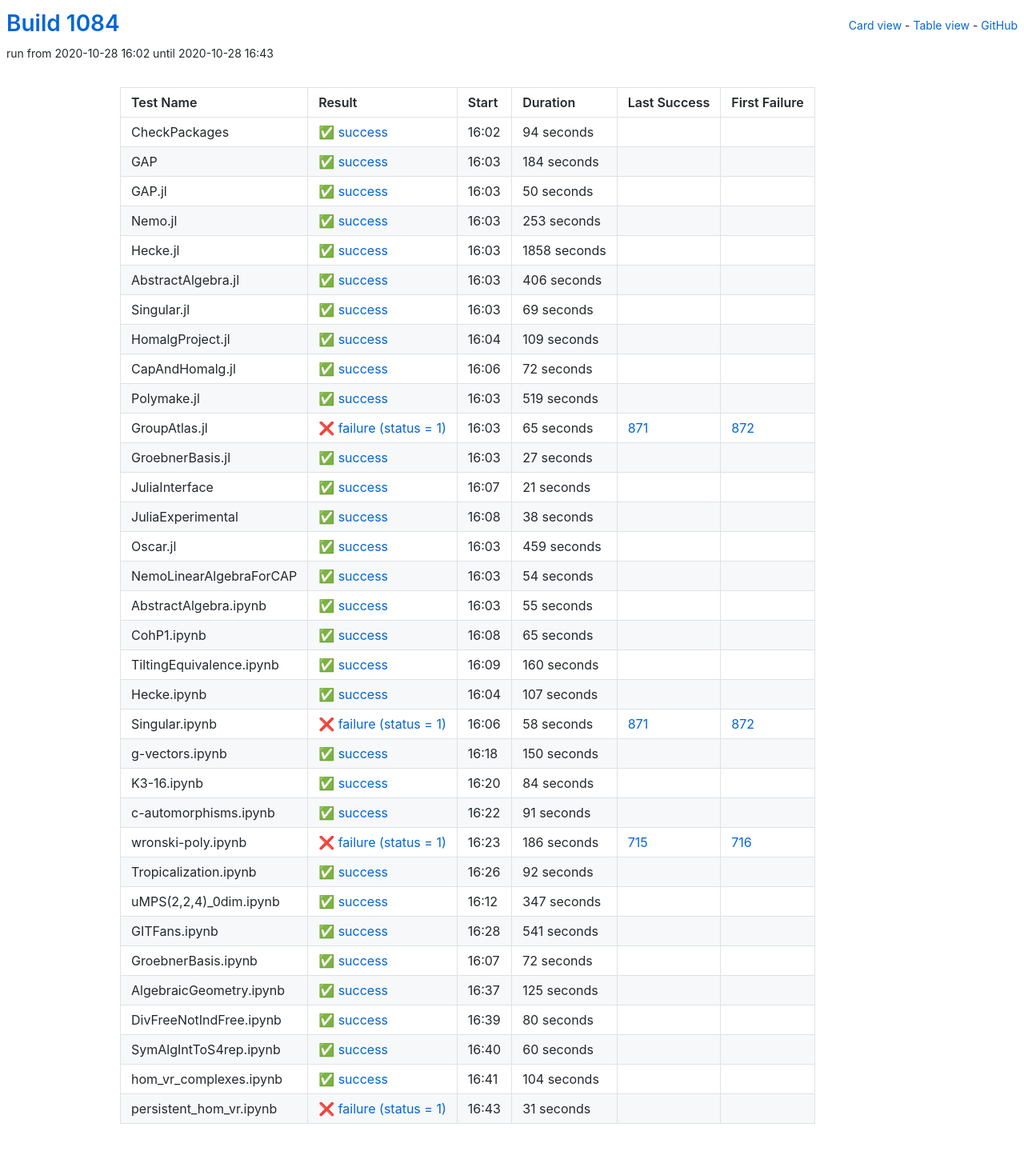
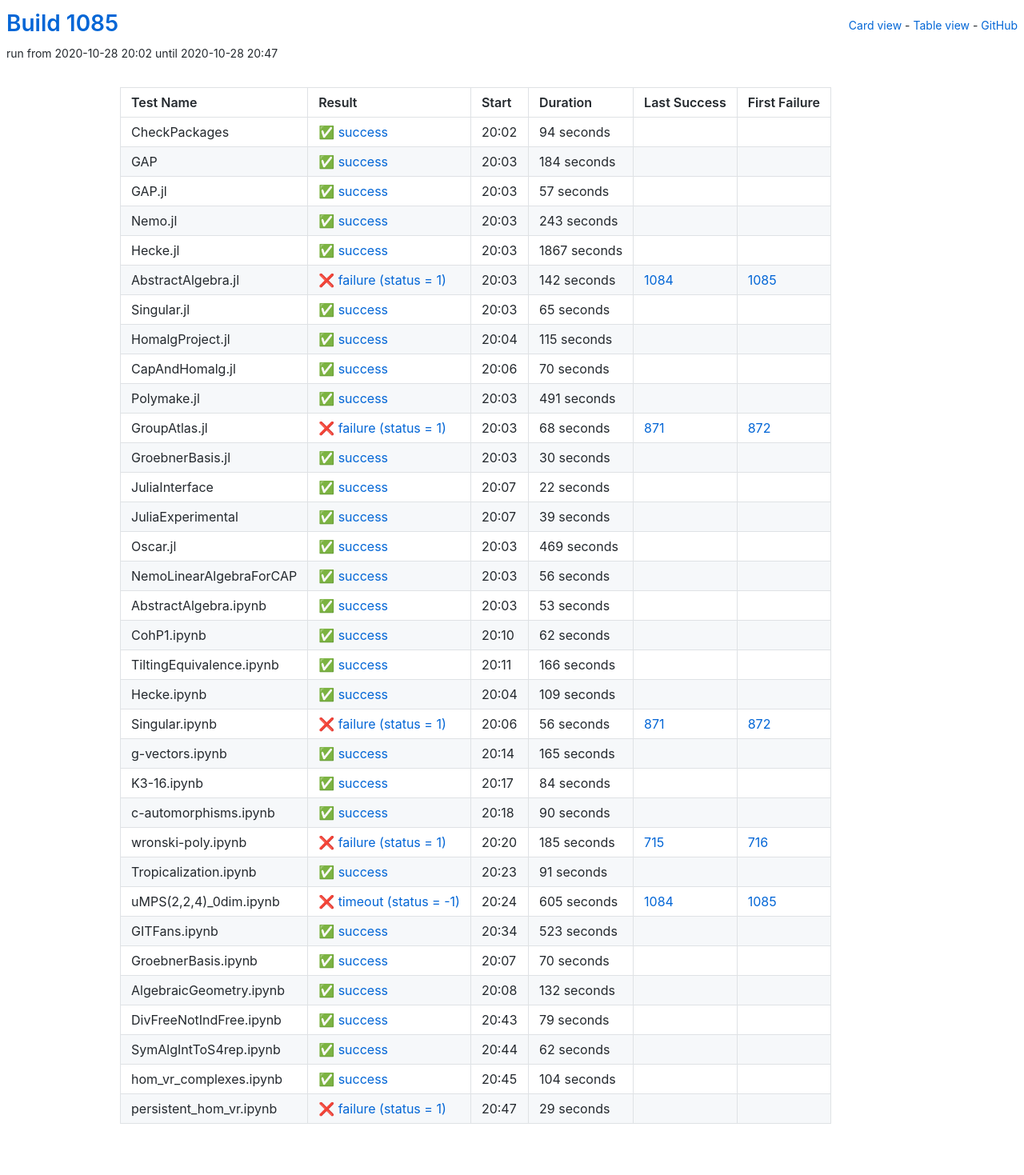
Before and after one commit to oscar-system/oscar-ci-status-stable, a Jekyll site: the page built from table.html, in a window 1280 px wide. Shown: the whole page at 80% size. Built offline with Jekyll 4.4.1, drawn with Linux system fonts in a browser that asks for light colours.

Commit message:
Build #1085

```diff
--- a/_data/ci.yml
+++ b/_data/ci.yml
@@ -1,6 +1,6 @@
 ---
-build: 1084
-build_url: https://oscarci.mathematik.uni-kl.de/job/oscar-stable/1084/
+build: 1085
+build_url: https://oscarci.mathematik.uni-kl.de/job/oscar-stable/1085/
 job: oscar-stable
 organization: oscar-system
 repo: oscar-ci-status-stable
@@ -8,8 +8,8 @@ repourl: https://github.com/oscar-system/oscar-ci-status-stable
 tests:
 - name: CheckPackages
   id: checkpackages
-  log: https://oscarci.mathematik.uni-kl.de/job/oscar-stable/1084/artifact/logs/build-1084/CheckPackages.log
-  start: 2020-10-28 16:02
+  log: https://oscarci.mathematik.uni-kl.de/job/oscar-stable/1085/artifact/logs/build-1085/CheckPackages.log
+  start: 2020-10-28 20:02
   success: true
   exitcode: 0
   status: success
@@ -20,8 +20,8 @@ tests:
   first_failure_url:
 - name: GAP
   id: gap
-  log: https://oscarci.mathematik.uni-kl.de/job/oscar-stable/1084/artifact/logs/build-1084/GAP.log
-  start: 2020-10-28 16:03
+  log: https://oscarci.mathematik.uni-kl.de/job/oscar-stable/1085/artifact/logs/build-1085/GAP.log
+  start: 2020-10-28 20:03
   success: true
   exitcode: 0
   status: success
@@ -32,68 +32,212 @@ tests:
   first_failure_url:
 - name: GAP.jl
   id: gap-jl
-  log: https://oscarci.mathematik.uni-kl.de/job/oscar-stable/1084/artifact/logs/build-1084/GAP.jl.log
-  start: 2020-10-28 16:03
+  log: https://oscarci.mathematik.uni-kl.de/job/oscar-stable/1085/artifact/logs/build-1085/GAP.jl.log
+  start: 2020-10-28 20:03
   success: true
   exitcode: 0
   status: success
-  duration: 50
+  duration: 57
   last_success: false
   last_success_url:
   first_failure: false
   first_failure_url:
 - name: Nemo.jl
   id: nemo-jl
-  log: https://oscarci.mathematik.uni-kl.de/job/oscar-stable/1084/artifact/logs/build-1084/Nemo.jl.log
-  start: 2020-10-28 16:03
+  log: https://oscarci.mathematik.uni-kl.de/job/oscar-stable/1085/artifact/logs/build-1085/Nemo.jl.log
+  start: 2020-10-28 20:03
   success: true
   exitcode: 0
   status: success
-  duration: 253
+  duration: 243
   last_success: false
   last_success_url:
   first_failure: false
   first_failure_url:
 - name: Hecke.jl
   id: hecke-jl
-  log: https://oscarci.mathematik.uni-kl.de/job/oscar-stable/1084/artifact/logs/build-1084/Hecke.jl.log
-  start: 2020-10-28 16:03
+  log: https://oscarci.mathematik.uni-kl.de/job/oscar-stable/1085/artifact/logs/build-1085/Hecke.jl.log
+  start: 2020-10-28 20:03
   success: true
   exitcode: 0
   status: success
-  duration: 1858
+  duration: 1867
   last_success: false
   last_success_url:
   first_failure: false
   first_failure_url:
 - name: AbstractAlgebra.jl
   id: abstractalgebra-jl
-  log: https://oscarci.mathematik.uni-kl.de/job/oscar-stable/1084/artifact/logs/build-1084/AbstractAlgebra.jl.log
-  start: 2020-10-28 16:03
+  log: https://oscarci.mathematik.uni-kl.de/job/oscar-stable/1085/artifact/logs/build-1085/AbstractAlgebra.jl.log
+  start: 2020-10-28 20:03
+  success: false
+  exitcode: 1
+  status: failure
+  duration: 142
+  last_success: 1084
+  last_success_url: https://oscarci.mathematik.uni-kl.de/job/oscar-stable/1084/
+  first_failure: 1085
+  first_failure_url: https://oscarci.mathematik.uni-kl.de/job/oscar-stable/1085/
+- name: Singular.jl
+  id: singular-jl
+  log: https://oscarci.mathematik.uni-kl.de/job/oscar-stable/1085/artifact/logs/build-1085/Singular.jl.log
+  start: 2020-10-28 20:03
   success: true
   exitcode: 0
   status: success
-  duration: 406
-  last_success: false
-  last_success_url:
-  first_failure: false
-  first_failure_url:
-- name: Singular.jl
-  id: singular-jl
-  log: https://oscarci.mathematik.uni-kl.de/job/oscar-stable/1084/artifact/logs/build-1084/Singular.jl.log
-  start: 2020-10-28 16:03
-  success: true
-  exitcode: 0
-  status: success
-  duration: 69
+  duration: 65
   last_success: false
   last_success_url:
   first_failure: false
   first_failure_url:
 - name: HomalgProject.jl
   id: homalgproject-jl
-  log: https://oscarci.mathematik.uni-kl.de/job/oscar-stable/1084/artifact/logs/build-1084/HomalgProject.jl.log
-  start: 2020-10-28 16:04
+  log: https://oscarci.mathematik.uni-kl.de/job/oscar-stable/1085/artifact/logs/build-1085/HomalgProject.jl.log
+  start: 2020-10-28 20:04
+  success: true
+  exitcode: 0
+  status: success
+  duration: 115
+  last_success: false
+  last_success_url:
+  first_failure: false
+  first_failure_url:
+- name: CapAndHomalg.jl
+  id: capandhomalg-jl
+  log: https://oscarci.mathematik.uni-kl.de/job/oscar-stable/1085/artifact/logs/build-1085/CapAndHomalg.jl.log
+  start: 2020-10-28 20:06
+  success: true
+  exitcode: 0
+  status: success
+  duration: 70
+  last_success: false
+  last_success_url:
+  first_failure: false
+  first_failure_url:
+- name: Polymake.jl
+  id: polymake-jl
+  log: https://oscarci.mathematik.uni-kl.de/job/oscar-stable/1085/artifact/logs/build-1085/Polymake.jl.log
+  start: 2020-10-28 20:03
+  success: true
+  exitcode: 0
+  status: success
+  duration: 491
+  last_success: false
+  last_success_url:
+  first_failure: false
+  first_failure_url:
+- name: GroupAtlas.jl
+  id: groupatlas-jl
+  log: https://oscarci.mathematik.uni-kl.de/job/oscar-stable/1085/artifact/logs/build-1085/GroupAtlas.jl.log
+  start: 2020-10-28 20:03
+  success: false
+  exitcode: 1
+  status: failure
+  duration: 68
+  last_success: 871
+  last_success_url: https://oscarci.mathematik.uni-kl.de/job/oscar-stable/871/
+  first_failure: 872
+  first_failure_url: https://oscarci.mathematik.uni-kl.de/job/oscar-stable/872/
+- name: GroebnerBasis.jl
+  id: groebnerbasis-jl
+  log: https://oscarci.mathematik.uni-kl.de/job/oscar-stable/1085/artifact/logs/build-1085/GroebnerBasis.jl.log
+  start: 2020-10-28 20:03
+  success: true
+  exitcode: 0
+  status: success
+  duration: 30
+  last_success: false
+  last_success_url:
+  first_failure: false
+  first_failure_url:
+- name: JuliaInterface
+  id: juliainterface
+  log: https://oscarci.mathematik.uni-kl.de/job/oscar-stable/1085/artifact/logs/build-1085/JuliaInterface.log
+  start: 2020-10-28 20:07
+  success: true
+  exitcode: 0
+  status: success
+  duration: 22
+  last_success: false
+  last_success_url:
+  first_failure: false
+  first_failure_url:
+- name: JuliaExperimental
+  id: juliaexperimental
+  log: https://oscarci.mathematik.uni-kl.de/job/oscar-stable/1085/artifact/logs/build-1085/JuliaExperimental.log
+  start: 2020-10-28 20:07
+  success: true
+  exitcode: 0
+  status: success
+  duration: 39
+  last_success: false
+  last_success_url:
+  first_failure: false
+  first_failure_url:
+- name: Oscar.jl
+  id: oscar-jl
+  log: https://oscarci.mathematik.uni-kl.de/job/oscar-stable/1085/artifact/logs/build-1085/Oscar.jl.log
+  start: 2020-10-28 20:03
+  success: true
+  exitcode: 0
+  status: success
+  duration: 469
+  last_success: false
+  last_success_url:
+  first_failure: false
+  first_failure_url:
+- name: NemoLinearAlgebraForCAP
+  id: nemolinearalgebraforcap
+  log: https://oscarci.mathematik.uni-kl.de/job/oscar-stable/1085/artifact/logs/build-1085/NemoLinearAlgebraForCAP.log
+  start: 2020-10-28 20:03
+  success: true
+  exitcode: 0
+  status: success
+  duration: 56
+  last_success: false
+  last_success_url:
+  first_failure: false
+  first_failure_url:
+- name: AbstractAlgebra.ipynb
+  id: abstractalgebra-ipynb
+  log: https://oscarci.mathematik.uni-kl.de/job/oscar-stable/1085/artifact/logs/build-1085/AbstractAlgebra.ipynb.log
+  start: 2020-10-28 20:03
+  success: true
+  exitcode: 0
+  status: success
+  duration: 53
+  last_success: false
+  last_success_url:
+  first_failure: false
+  first_failure_url:
+- name: CohP1.ipynb
+  id: cohp1-ipynb
+  log: https://oscarci.mathematik.uni-kl.de/job/oscar-stable/1085/artifact/logs/build-1085/CohP1.ipynb.log
+  start: 2020-10-28 20:10
+  success: true
+  exitcode: 0
+  status: success
+  duration: 62
+  last_success: false
+  last_success_url:
+  first_failure: false
+  first_failure_url:
+- name: TiltingEquivalence.ipynb
+  id: tiltingequivalence-ipynb
+  log: https://oscarci.mathematik.uni-kl.de/job/oscar-stable/1085/artifact/logs/build-1085/TiltingEquivalence.ipynb.log
+  start: 2020-10-28 20:11
+  success: true
+  exitcode: 0
+  status: success
+  duration: 166
+  last_success: false
+  last_success_url:
+  first_failure: false
+  first_failure_url:
+- name: Hecke.ipynb
+  id: hecke-ipynb
+  log: https://oscarci.mathematik.uni-kl.de/job/oscar-stable/1085/artifact/logs/build-1085/Hecke.ipynb.log
+  start: 2020-10-28 20:04
   success: true
   exitcode: 0
   status: success
@@ -102,178 +246,34 @@ tests:
   last_success_url:
   first_failure: false
   first_failure_url:
-- name: CapAndHomalg.jl
-  id: capandhomalg-jl
-  log: https://oscarci.mathematik.uni-kl.de/job/oscar-stable/1084/artifact/logs/build-1084/CapAndHomalg.jl.log
-  start: 2020-10-28 16:06
-  success: true
-  exitcode: 0
-  status: success
-  duration: 72
-  last_success: false
-  last_success_url:
-  first_failure: false
-  first_failure_url:
-- name: Polymake.jl
-  id: polymake-jl
-  log: https://oscarci.mathematik.uni-kl.de/job/oscar-stable/1084/artifact/logs/build-1084/Polymake.jl.log
-  start: 2020-10-28 16:03
-  success: true
-  exitcode: 0
-  status: success
-  duration: 519
-  last_success: false
-  last_success_url:
-  first_failure: false
-  first_failure_url:
-- name: GroupAtlas.jl
-  id: groupatlas-jl
-  log: https://oscarci.mathematik.uni-kl.de/job/oscar-stable/1084/artifact/logs/build-1084/GroupAtlas.jl.log
-  start: 2020-10-28 16:03
+- name: Singular.ipynb
+  id: singular-ipynb
+  log: https://oscarci.mathematik.uni-kl.de/job/oscar-stable/1085/artifact/logs/build-1085/Singular.ipynb.log
+  start: 2020-10-28 20:06
   success: false
   exitcode: 1
   status: failure
-  duration: 65
-  last_success: 871
-  last_success_url: https://oscarci.mathematik.uni-kl.de/job/oscar-stable/871/
-  first_failure: 872
-  first_failure_url: https://oscarci.mathematik.uni-kl.de/job/oscar-stable/872/
-- name: GroebnerBasis.jl
-  id: groebnerbasis-jl
-  log: https://oscarci.mathematik.uni-kl.de/job/oscar-stable/1084/artifact/logs/build-1084/GroebnerBasis.jl.log
-  start: 2020-10-28 16:03
-  success: true
-  exitcode: 0
-  status: success
-  duration: 27
-  last_success: false
-  last_success_url:
-  first_failure: false
-  first_failure_url:
-- name: JuliaInterface
-  id: juliainterface
-  log: https://oscarci.mathematik.uni-kl.de/job/oscar-stable/1084/artifact/logs/build-1084/JuliaInterface.log
-  start: 2020-10-28 16:07
-  success: true
-  exitcode: 0
-  status: success
-  duration: 21
-  last_success: false
-  last_success_url:
-  first_failure: false
-  first_failure_url:
-- name: JuliaExperimental
-  id: juliaexperimental
-  log: https://oscarci.mathematik.uni-kl.de/job/oscar-stable/1084/artifact/logs/build-1084/JuliaExperimental.log
-  start: 2020-10-28 16:08
-  success: true
-  exitcode: 0
-  status: success
-  duration: 38
-  last_success: false
-  last_success_url:
-  first_failure: false
-  first_failure_url:
-- name: Oscar.jl
-  id: oscar-jl
-  log: https://oscarci.mathematik.uni-kl.de/job/oscar-stable/1084/artifact/logs/build-1084/Oscar.jl.log
-  start: 2020-10-28 16:03
-  success: true
-  exitcode: 0
-  status: success
-  duration: 459
-  last_success: false
-  last_success_url:
-  first_failure: false
-  first_failure_url:
-- name: NemoLinearAlgebraForCAP
-  id: nemolinearalgebraforcap
-  log: https://oscarci.mathematik.uni-kl.de/job/oscar-stable/1084/artifact/logs/build-1084/NemoLinearAlgebraForCAP.log
-  start: 2020-10-28 16:03
-  success: true
-  exitcode: 0
-  status: success
-  duration: 54
-  last_success: false
-  last_success_url:
-  first_failure: false
-  first_failure_url:
-- name: AbstractAlgebra.ipynb
-  id: abstractalgebra-ipynb
-  log: https://oscarci.mathematik.uni-kl.de/job/oscar-stable/1084/artifact/logs/build-1084/AbstractAlgebra.ipynb.log
-  start: 2020-10-28 16:03
-  success: true
-  exitcode: 0
-  status: success
-  duration: 55
-  last_success: false
-  last_success_url:
-  first_failure: false
-  first_failure_url:
-- name: CohP1.ipynb
-  id: cohp1-ipynb
-  log: https://oscarci.mathematik.uni-kl.de/job/oscar-stable/1084/artifact/logs/build-1084/CohP1.ipynb.log
-  start: 2020-10-28 16:08
-  success: true
-  exitcode: 0
-  status: success
-  duration: 65
-  last_success: false
-  last_success_url:
-  first_failure: false
-  first_failure_url:
-- name: TiltingEquivalence.ipynb
-  id: tiltingequivalence-ipynb
-  log: https://oscarci.mathematik.uni-kl.de/job/oscar-stable/1084/artifact/logs/build-1084/TiltingEquivalence.ipynb.log
-  start: 2020-10-28 16:09
-  success: true
-  exitcode: 0
-  status: success
-  duration: 160
-  last_success: false
-  last_success_url:
-  first_failure: false
-  first_failure_url:
-- name: Hecke.ipynb
-  id: hecke-ipynb
-  log: https://oscarci.mathematik.uni-kl.de/job/oscar-stable/1084/artifact/logs/build-1084/Hecke.ipynb.log
-  start: 2020-10-28 16:04
-  success: true
-  exitcode: 0
-  status: success
-  duration: 107
-  last_success: false
-  last_success_url:
-  first_failure: false
-  first_failure_url:
-- name: Singular.ipynb
-  id: singular-ipynb
-  log: https://oscarci.mathematik.uni-kl.de/job/oscar-stable/1084/artifact/logs/build-1084/Singular.ipynb.log
-  start: 2020-10-28 16:06
-  success: false
-  exitcode: 1
-  status: failure
-  duration: 58
+  duration: 56
   last_success: 871
   last_success_url: https://oscarci.mathematik.uni-kl.de/job/oscar-stable/871/
   first_failure: 872
   first_failure_url: https://oscarci.mathematik.uni-kl.de/job/oscar-stable/872/
 - name: g-vectors.ipynb
   id: g-vectors-ipynb
-  log: https://oscarci.mathematik.uni-kl.de/job/oscar-stable/1084/artifact/logs/build-1084/g-vectors.ipynb.log
-  start: 2020-10-28 16:18
+  log: https://oscarci.mathematik.uni-kl.de/job/oscar-stable/1085/artifact/logs/build-1085/g-vectors.ipynb.log
+  start: 2020-10-28 20:14
   success: true
   exitcode: 0
   status: success
-  duration: 150
+  duration: 165
   last_success: false
   last_success_url:
   first_failure: false
   first_failure_url:
 - name: K3-16.ipynb
   id: k3-16-ipynb
-  log: https://oscarci.mathematik.uni-kl.de/job/oscar-stable/1084/artifact/logs/build-1084/K3-16.ipynb.log
-  start: 2020-10-28 16:20
+  log: https://oscarci.mathematik.uni-kl.de/job/oscar-stable/1085/artifact/logs/build-1085/K3-16.ipynb.log
+  start: 2020-10-28 20:17
   success: true
   exitcode: 0
   status: success
@@ -284,8 +284,32 @@ tests:
   first_failure_url:
 - name: c-automorphisms.ipynb
   id: c-automorphisms-ipynb
-  log: https://oscarci.mathematik.uni-kl.de/job/oscar-stable/1084/artifact/logs/build-1084/c-automorphisms.ipynb.log
-  start: 2020-10-28 16:22
+  log: https://oscarci.mathematik.uni-kl.de/job/oscar-stable/1085/artifact/logs/build-1085/c-automorphisms.ipynb.log
+  start: 2020-10-28 20:18
+  success: true
+  exitcode: 0
+  status: success
+  duration: 90
+  last_success: false
+  last_success_url:
+  first_failure: false
+  first_failure_url:
+- name: wronski-poly.ipynb
+  id: wronski-poly-ipynb
+  log: https://oscarci.mathematik.uni-kl.de/job/oscar-stable/1085/artifact/logs/build-1085/wronski-poly.ipynb.log
+  start: 2020-10-28 20:20
+  success: false
+  exitcode: 1
+  status: failure
+  duration: 185
+  last_success: 715
+  last_success_url: https://oscarci.mathematik.uni-kl.de/job/oscar-stable/715/
+  first_failure: 716
+  first_failure_url: https://oscarci.mathematik.uni-kl.de/job/oscar-stable/716/
+- name: Tropicalization.ipynb
+  id: tropicalization-ipynb
+  log: https://oscarci.mathematik.uni-kl.de/job/oscar-stable/1085/artifact/logs/build-1085/Tropicalization.ipynb.log
+  start: 2020-10-28 20:23
   success: true
   exitcode: 0
   status: success
@@ -294,106 +318,82 @@ tests:
   last_success_url:
   first_failure: false
   first_failure_url:
-- name: wronski-poly.ipynb
-  id: wronski-poly-ipynb
-  log: https://oscarci.mathematik.uni-kl.de/job/oscar-stable/1084/artifact/logs/build-1084/wronski-poly.ipynb.log
-  start: 2020-10-28 16:23
+- name: uMPS(2,2,4)_0dim.ipynb
+  id: umps-2-2-4-0dim-ipynb
+  log: https://oscarci.mathematik.uni-kl.de/job/oscar-stable/1085/artifact/logs/build-1085/uMPS-2-2-4-_0dim.ipynb.log
+  start: 2020-10-28 20:24
   success: false
-  exitcode: 1
-  status: failure
-  duration: 186
-  last_success: 715
-  last_success_url: https://oscarci.mathematik.uni-kl.de/job/oscar-stable/715/
-  first_failure: 716
-  first_failure_url: https://oscarci.mathematik.uni-kl.de/job/oscar-stable/716/
-- name: Tropicalization.ipynb
-  id: tropicalization-ipynb
-  log: https://oscarci.mathematik.uni-kl.de/job/oscar-stable/1084/artifact/logs/build-1084/Tropicalization.ipynb.log
-  start: 2020-10-28 16:26
+  exitcode: -1
+  status: timeout
+  duration: 605
+  last_success: 1084
+  last_success_url: https://oscarci.mathematik.uni-kl.de/job/oscar-stable/1084/
+  first_failure: 1085
+  first_failure_url: https://oscarci.mathematik.uni-kl.de/job/oscar-stable/1085/
+- name: GITFans.ipynb
+  id: gitfans-ipynb
+  log: https://oscarci.mathematik.uni-kl.de/job/oscar-stable/1085/artifact/logs/build-1085/GITFans.ipynb.log
+  start: 2020-10-28 20:34
   success: true
   exitcode: 0
   status: success
-  duration: 92
-  last_success: false
-  last_success_url:
-  first_failure: false
-  first_failure_url:
-- name: uMPS(2,2,4)_0dim.ipynb
-  id: umps-2-2-4-0dim-ipynb
-  log: https://oscarci.mathematik.uni-kl.de/job/oscar-stable/1084/artifact/logs/build-1084/uMPS-2-2-4-_0dim.ipynb.log
-  start: 2020-10-28 16:12
-  success: true
-  exitcode: 0
-  status: success
-  duration: 347
-  last_success: false
-  last_success_url:
-  first_failure: false
-  first_failure_url:
-- name: GITFans.ipynb
-  id: gitfans-ipynb
-  log: https://oscarci.mathematik.uni-kl.de/job/oscar-stable/1084/artifact/logs/build-1084/GITFans.ipynb.log
-  start: 2020-10-28 16:28
-  success: true
-  exitcode: 0
-  status: success
-  duration: 541
+  duration: 523
   last_success: false
   last_success_url:
   first_failure: false
   first_failure_url:
 - name: GroebnerBasis.ipynb
   id: groebnerbasis-ipynb
-  log: https://oscarci.mathematik.uni-kl.de/job/oscar-stable/1084/artifact/logs/build-1084/GroebnerBasis.ipynb.log
-  start: 2020-10-28 16:07
+  log: https://oscarci.mathematik.uni-kl.de/job/oscar-stable/1085/artifact/logs/build-1085/GroebnerBasis.ipynb.log
+  start: 2020-10-28 20:07
   success: true
   exitcode: 0
   status: success
-  duration: 72
+  duration: 70
   last_success: false
   last_success_url:
   first_failure: false
   first_failure_url:
 - name: AlgebraicGeometry.ipynb
   id: algebraicgeometry-ipynb
-  log: https://oscarci.mathematik.uni-kl.de/job/oscar-stable/1084/artifact/logs/build-1084/AlgebraicGeometry.ipynb.log
-  start: 2020-10-28 16:37
+  log: https://oscarci.mathematik.uni-kl.de/job/oscar-stable/1085/artifact/logs/build-1085/AlgebraicGeometry.ipynb.log
+  start: 2020-10-28 20:08
   success: true
   exitcode: 0
   status: success
-  duration: 125
+  duration: 132
   last_success: false
   last_success_url:
   first_failure: false
   first_failure_url:
 - name: DivFreeNotIndFree.ipynb
   id: divfreenotindfree-ipynb
-  log: https://oscarci.mathematik.uni-kl.de/job/oscar-stable/1084/artifact/logs/build-1084/DivFreeNotIndFree.ipynb.log
-  start: 2020-10-28 16:39
+  log: https://oscarci.mathematik.uni-kl.de/job/oscar-stable/1085/artifact/logs/build-1085/DivFreeNotIndFree.ipynb.log
+  start: 2020-10-28 20:43
   success: true
   exitcode: 0
   status: success
-  duration: 80
+  duration: 79
   last_success: false
   last_success_url:
   first_failure: false
   first_failure_url:
 - name: SymAlgIntToS4rep.ipynb
   id: symalginttos4rep-ipynb
-  log: https://oscarci.mathematik.uni-kl.de/job/oscar-stable/1084/artifact/logs/build-1084/SymAlgIntToS4rep.ipynb.log
-  start: 2020-10-28 16:40
+  log: https://oscarci.mathematik.uni-kl.de/job/oscar-stable/1085/artifact/logs/build-1085/SymAlgIntToS4rep.ipynb.log
+  start: 2020-10-28 20:44
   success: true
   exitcode: 0
   status: success
-  duration: 60
+  duration: 62
   last_success: false
   last_success_url:
   first_failure: false
   first_failure_url:
 - name: hom_vr_complexes.ipynb
   id: hom-vr-complexes-ipynb
-  log: https://oscarci.mathematik.uni-kl.de/job/oscar-stable/1084/artifact/logs/build-1084/hom_vr_complexes.ipynb.log
-  start: 2020-10-28 16:41
+  log: https://oscarci.mathematik.uni-kl.de/job/oscar-stable/1085/artifact/logs/build-1085/hom_vr_complexes.ipynb.log
+  start: 2020-10-28 20:45
   success: true
   exitcode: 0
   status: success
@@ -404,12 +404,12 @@ tests:
   first_failure_url:
 - name: persistent_hom_vr.ipynb
   id: persistent-hom-vr-ipynb
-  log: https://oscarci.mathematik.uni-kl.de/job/oscar-stable/1084/artifact/logs/build-1084/persistent_hom_vr.ipynb.log
-  start: 2020-10-28 16:43
+  log: https://oscarci.mathematik.uni-kl.de/job/oscar-stable/1085/artifact/logs/build-1085/persistent_hom_vr.ipynb.log
+  start: 2020-10-28 20:47
   success: false
   exitcode: 1
   status: failure
-  duration: 31
+  duration: 29
   last_success: false
   last_success_url:
   first_failure: false
```
Also changed, not shown: README.md.
